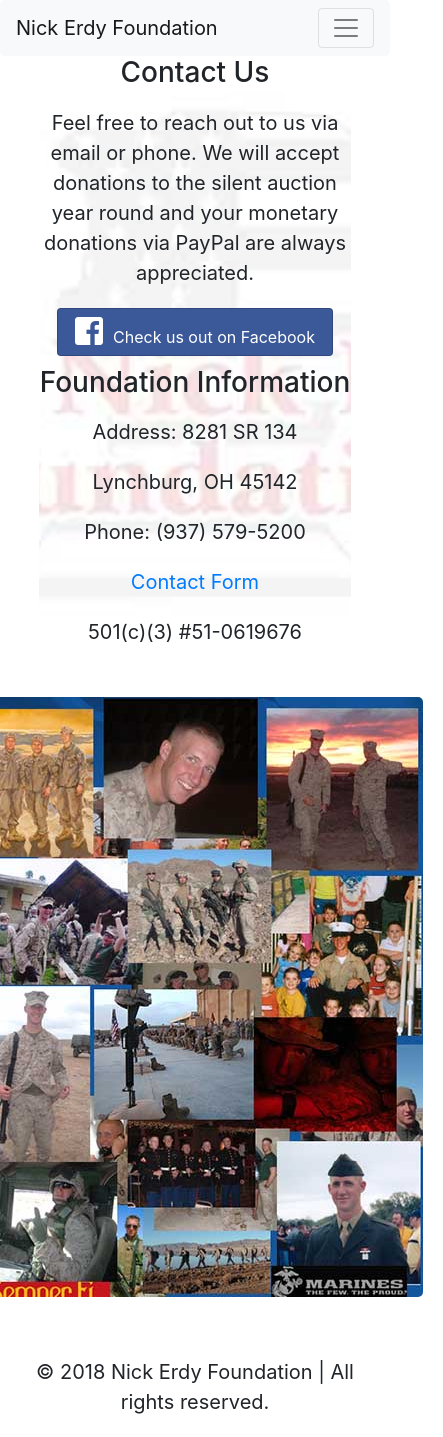
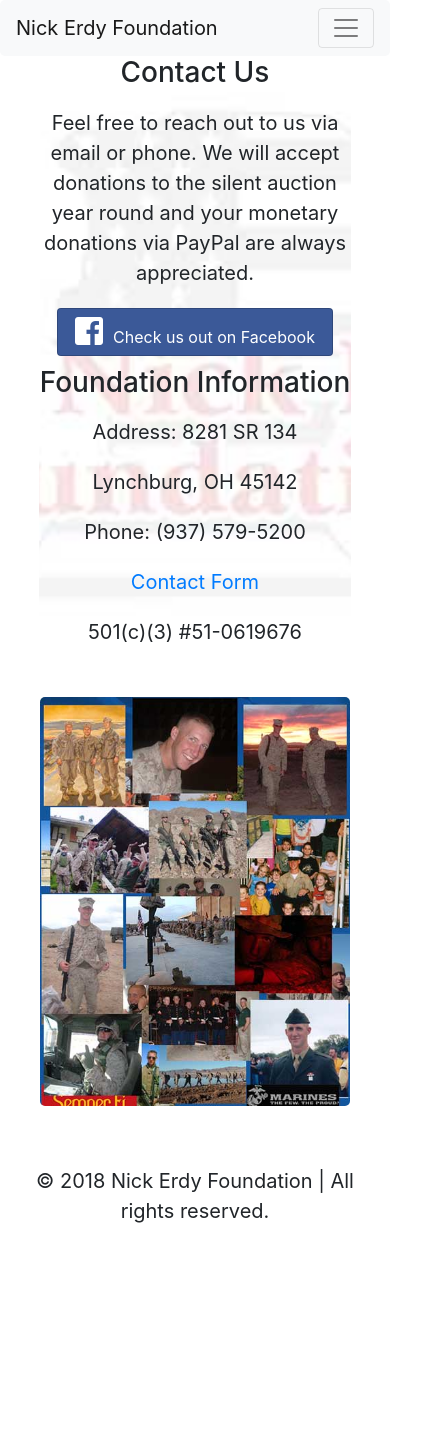
Before and after one commit to khepf/nef, a React (Create React App) app: page /contact in a window 390 px wide. Shown: the whole page, 443 px wide, since content can reach past the window. After the commit the page ends 1246 px from the top, so only its background shows below. Built offline with nearby package versions, Linux system fonts and the light colour scheme.

Commit message:
HomeSection1pic max-width 100%

```diff
--- a/src/App.css
+++ b/src/App.css
@@ -198,7 +198,7 @@ Footer {
     min-height: 300px;
   }
 
-  .Benefit1pic, .Benefit6pic, .Golf1pic {
+  .Benefit1pic, .Benefit6pic, .Golf1pic, .HomeSection1pic {
     max-width: 100%;
   }
 
@@ -214,8 +214,8 @@ Footer {
     min-height: 200px;
   }
 
-  .HomeSection1pic {
+  /* .HomeSection1pic {
     max-width: 100%;
-  }
+  } */
 
 }
--- a/src/components/Contact.js
+++ b/src/components/Contact.js
@@ -24,7 +24,7 @@ class Contact extends Component {
           </div>
           <div className="ContactSection1-2">
 
-          <img src={homeSection1pic} alt="" />
+          <img src={homeSection1pic} alt="Home Section 1 pic" className="HomeSection1pic" />
           </div>
         </section>
   <Footer />
```
